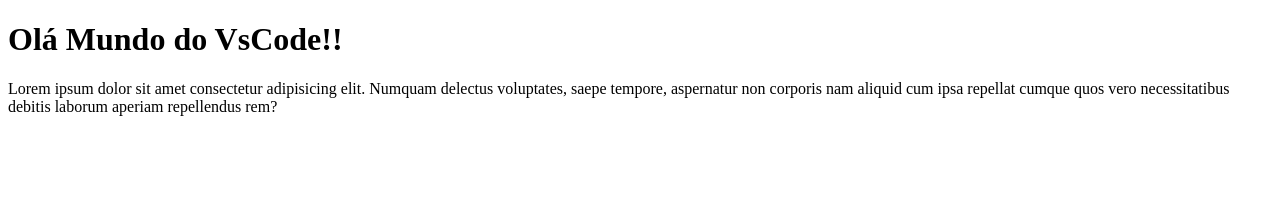
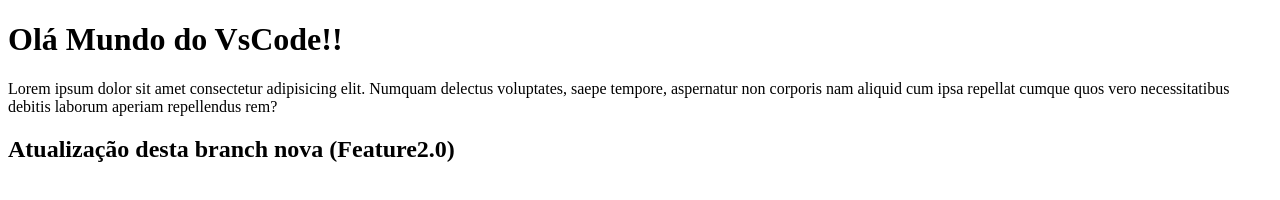
Before and after one commit to elistmas/Teste_VsCode1503, a plain HTML site: page Index.html in a window 1280 px wide. Drawn offline with Linux system fonts and the light colour scheme.

Commit message:
Voltei h2 usando o revert

```diff
--- a/Index.html
+++ b/Index.html
@@ -9,5 +9,6 @@
 <body>
     <h1>Olá Mundo do VsCode!!</h1>
     <p>Lorem ipsum dolor sit amet consectetur adipisicing elit. Numquam delectus voluptates, saepe tempore, aspernatur non corporis nam aliquid cum ipsa repellat cumque quos vero necessitatibus debitis laborum aperiam repellendus rem?</p>
+    <h2>Atualização desta branch nova (Feature2.0)</h2>
 </body>
 </html>
```
